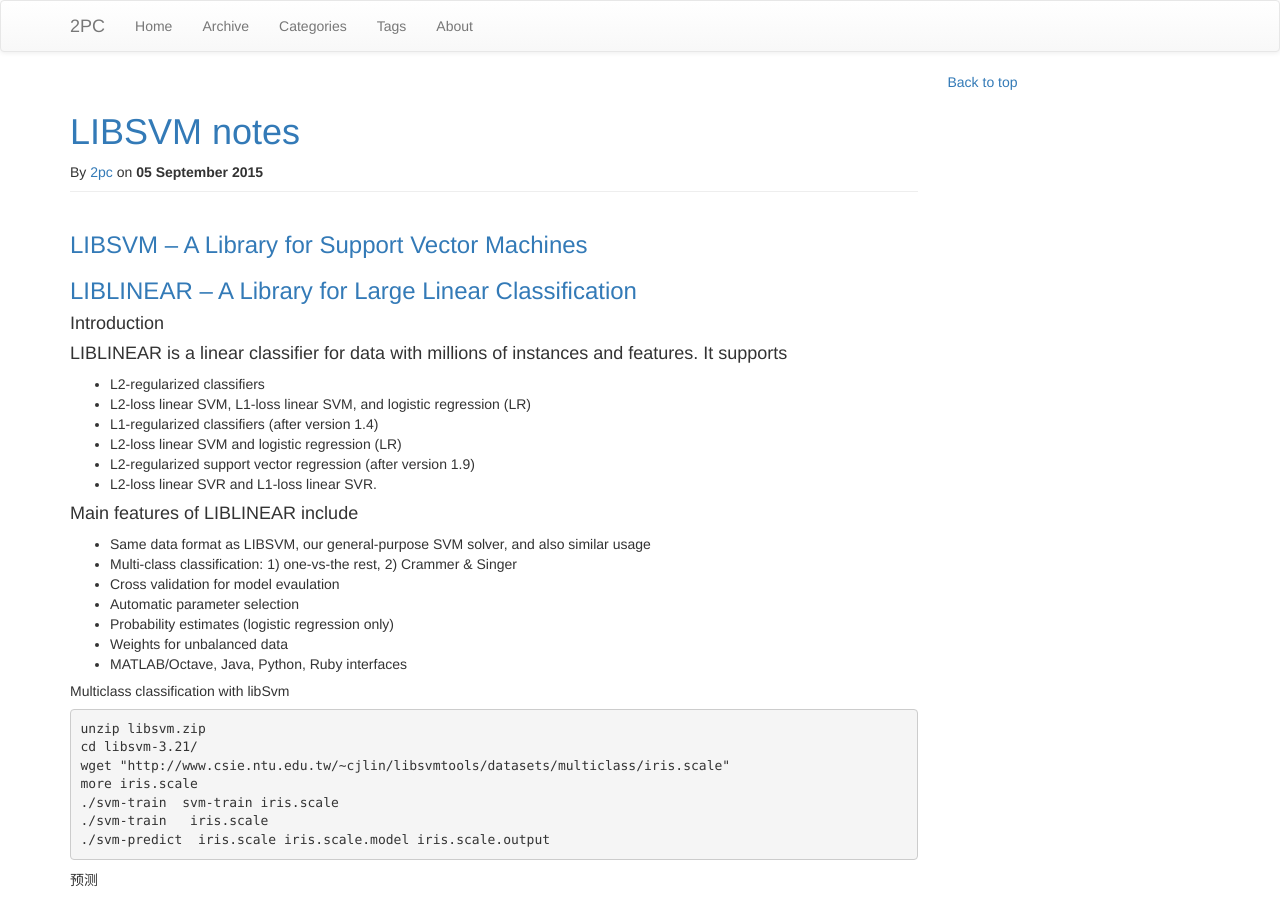
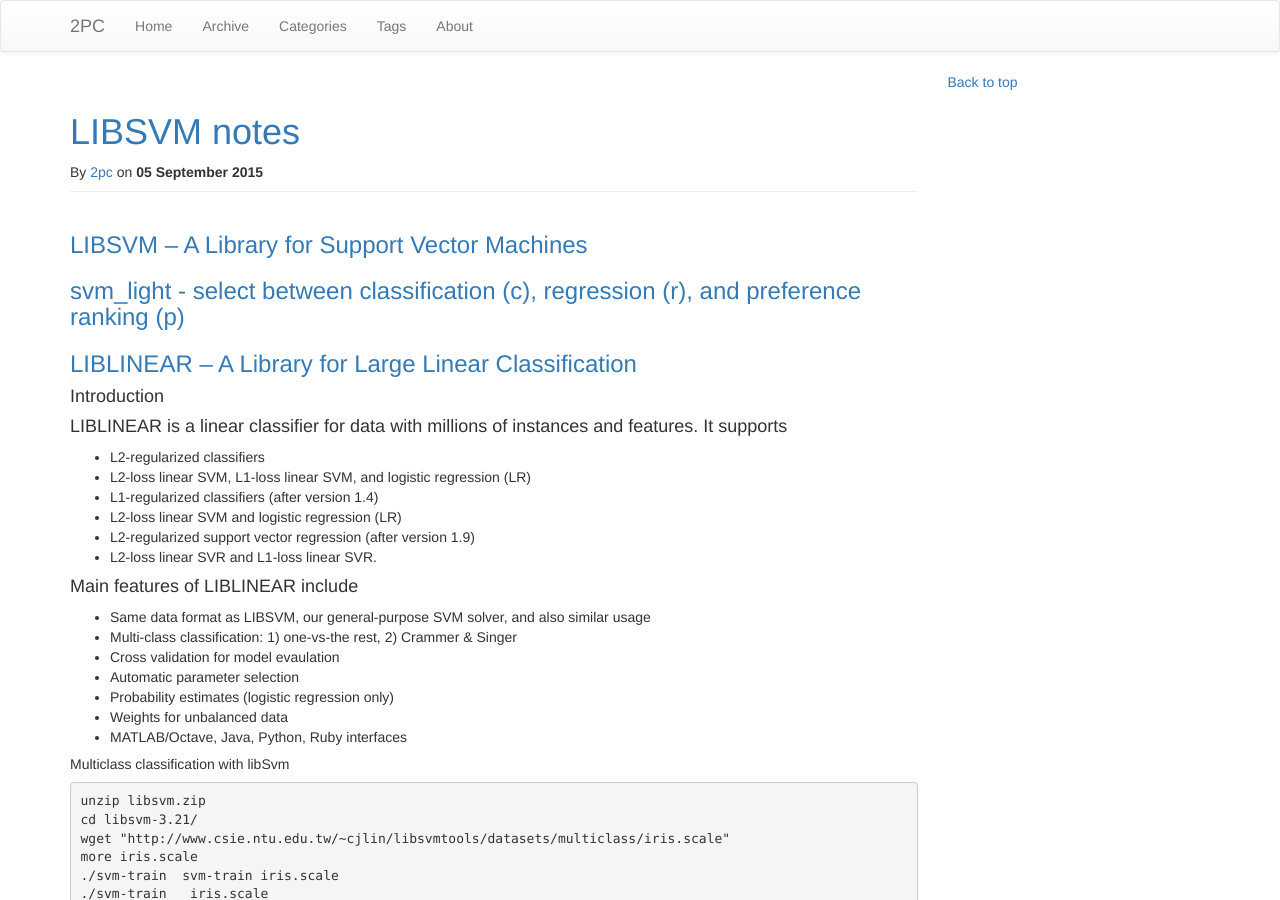
Before and after one commit to luyee/2pc.github.io, a Jekyll site: the page built from _posts/datascience/2015-09-05-LIBSVM.md, in a window 1280 px wide and 900 px high. Built offline with Jekyll 4.4.1, drawn with Linux system fonts in a browser that asks for light colours; nearby versions of some CDN libraries; library files that are not in the unit come from our copies; comment, search, counter and statistics services are not loaded.

Commit message:
Update 2015-09-05-LIBSVM.md

```diff
--- a/_posts/datascience/2015-09-05-LIBSVM.md
+++ b/_posts/datascience/2015-09-05-LIBSVM.md
@@ -7,6 +7,8 @@ category: "Datascience"
 tags: ["ML","Datascience"]
 ---
 ### [LIBSVM -- A Library for Support Vector Machines](http://www.csie.ntu.edu.tw/~cjlin/libsvm/index.html)
+
+### [svm_light - select between classification (c), regression (r), and preference ranking (p)](http://www.cs.cornell.edu/People/tj/svm_light/)
 
 
 ### [LIBLINEAR -- A Library for Large Linear Classification](http://www.csie.ntu.edu.tw/~cjlin/liblinear/)
```
